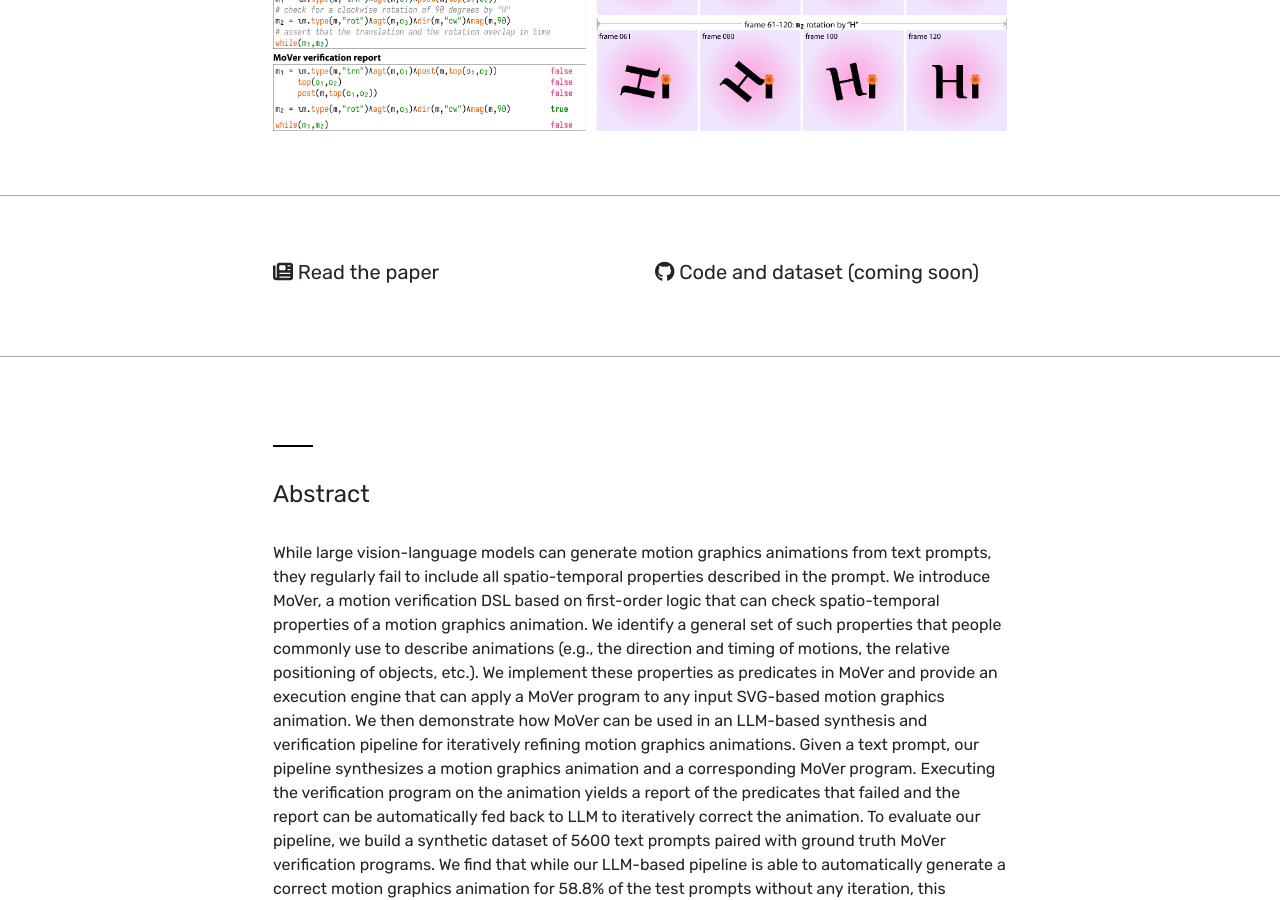
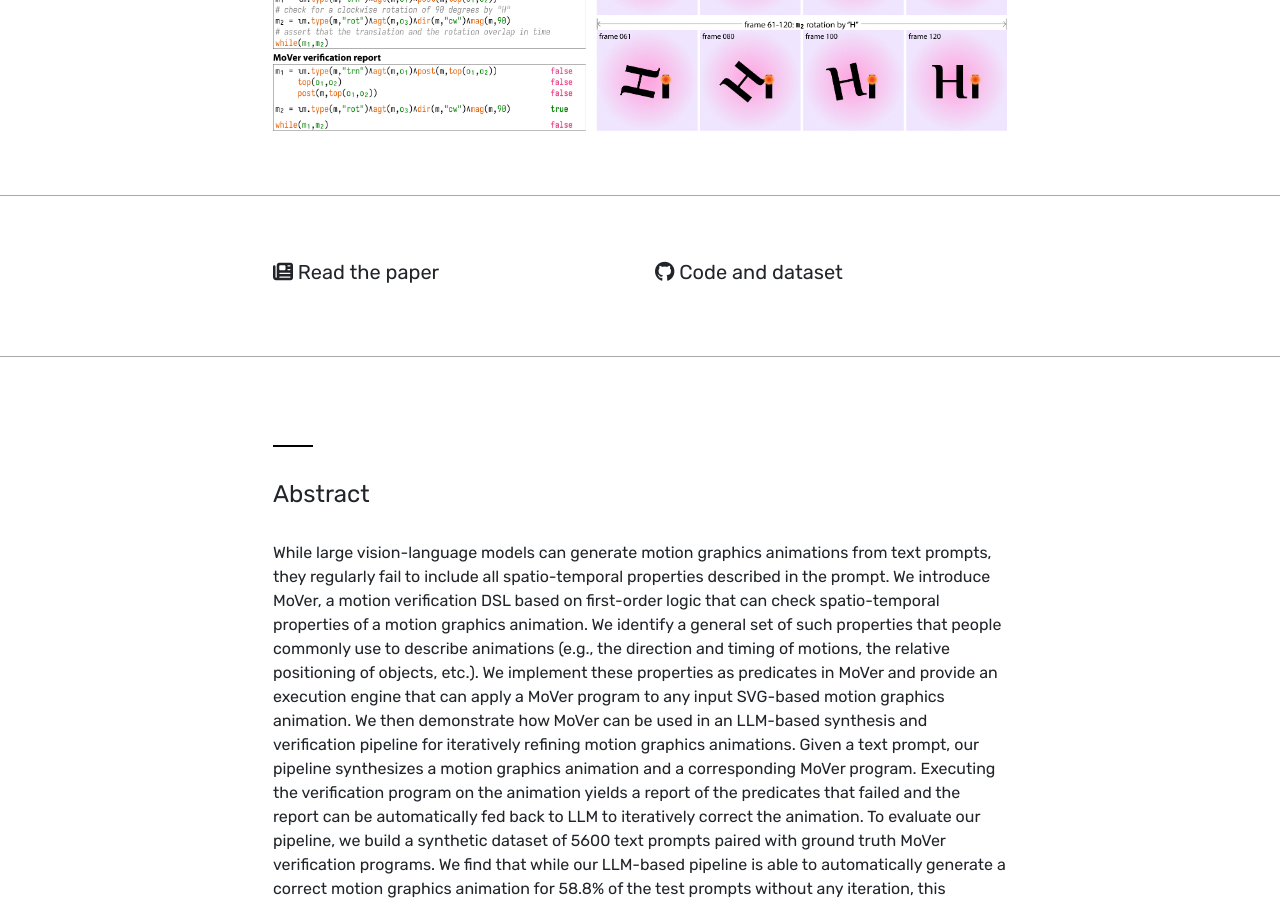
Before and after one commit to mover-dsl/mover-dsl.github.io, a Jekyll site: the page built from index.md, in a window 1280 px wide and 900 px high, scrolled down 342 px. Built offline with Jekyll 4.4.1, drawn with Linux system fonts in a browser that asks for light colours; nearby versions of some CDN libraries.

Commit message:
added code and dataset repo

```diff
--- a/index.md
+++ b/index.md
@@ -32,8 +32,8 @@
       short-text: Full paper
     - name: code
       fa: fab fa-github
-      link:
-      full-text: Code and dataset (coming soon)
+      link: https://github.com/jama1017/MoVer
+      full-text: Code and dataset
       short-text: Code and dataset
 
 ## Main catalogue
```
